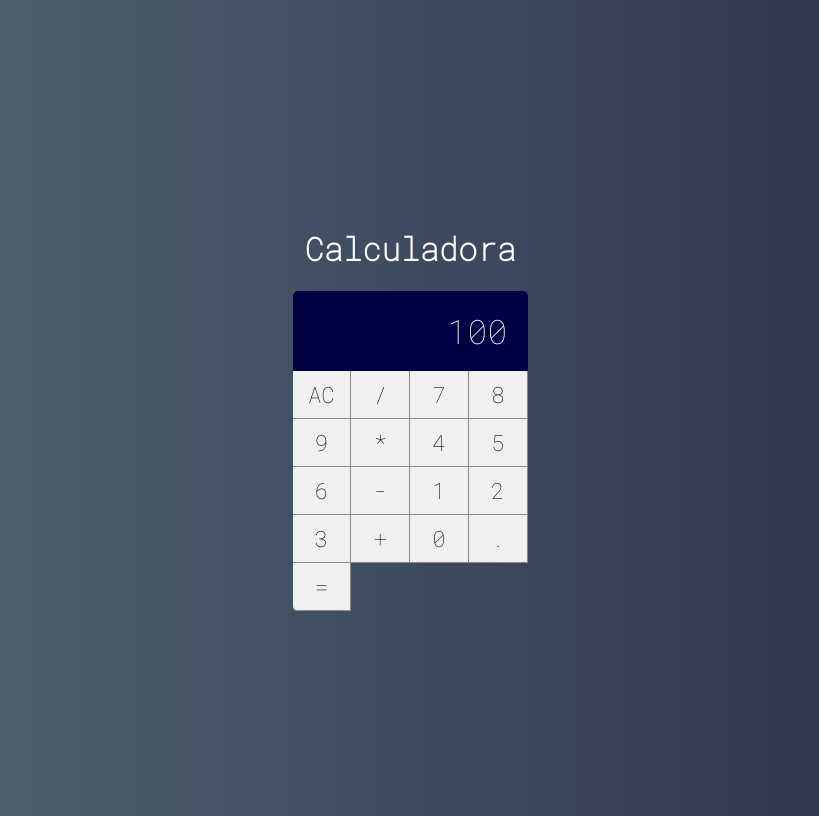
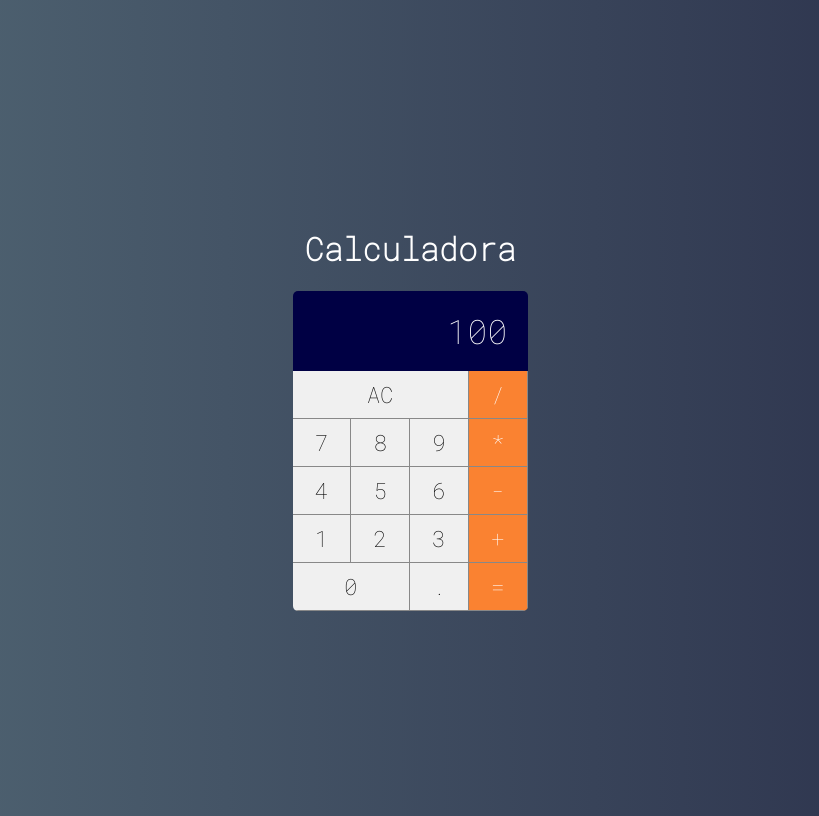
Before and after one commit to PauloAlves8039/react-calculadora, a React (Create React App) app: page / in a window 1280 px wide. Shown: the whole page, without its empty margins (230-1049 px from the left). Built offline with nearby package versions, Linux system fonts and the light colour scheme.

Commit message:
Definindo o componente Button seus estilos e eventos

```diff
--- a/src/components/Button.css
+++ b/src/components/Button.css
@@ -11,3 +11,24 @@
   border-bottom: var(--border-button);
   outline: none;
 }
+
+.button:active {
+  background-color: #ccc;
+}
+
+.button.double {
+  grid-column: span 2;
+}
+
+.button.triple {
+  grid-column: span 3;
+}
+
+.button.operation {
+  background-color: #fa8231;
+  color: #fff;
+}
+
+.button.operation:active {
+  background-color: #fa8231cc;
+}
--- a/src/components/Button.jsx
+++ b/src/components/Button.jsx
@@ -1,4 +1,19 @@
 import React from "react";
 import "./Button.css";
 
-export default (props) => <button className="button">{props.label}</button>;
+// eslint-disable-next-line import/no-anonymous-default-export
+export default (props) => {
+  let classes = "button ";
+  classes += props.operation ? "operation" : "";
+  classes += props.double ? "double" : "";
+  classes += props.triple ? "triple" : "";
+
+  return (
+    <button
+      onClick={() => props.click && props.click(props.label)}
+      className={classes}
+    >
+      {props.label}
+    </button>
+  );
+};
--- a/src/main/Calculator.jsx
+++ b/src/main/Calculator.jsx
@@ -5,27 +5,46 @@ import Button from "../components/Button";
 import Display from "../components/Display";
 
 export default class Calculator extends Component {
+  constructor(props) {
+    super(props);
+    this.clearMemory = this.clearMemory.bind(this);
+    this.setOperation = this.setOperation.bind(this);
+    this.addDigit = this.addDigit.bind(this);
+  }
+
+  clearMemory() {
+    console.log("Limpar");
+  }
+
+  setOperation(operation) {
+    console.log(operation);
+  }
+
+  addDigit(n) {
+    console.log(n);
+  }
+
   render() {
     return (
       <div className="calculator">
         <Display value={100} />
-        <Button label="AC" />
-        <Button label="/" />
-        <Button label="7" />
-        <Button label="8" />
-        <Button label="9" />
-        <Button label="*" />
-        <Button label="4" />
-        <Button label="5" />
-        <Button label="6" />
-        <Button label="-" />
-        <Button label="1" />
-        <Button label="2" />
-        <Button label="3" />
-        <Button label="+" />
-        <Button label="0" />
-        <Button label="." />
-        <Button label="=" />
+        <Button label="AC" click={this.clearMemory} triple />
+        <Button label="/" click={this.setOperation} operation />
+        <Button label="7" click={this.addDigit} />
+        <Button label="8" click={this.addDigit} />
+        <Button label="9" click={this.addDigit} />
+        <Button label="*" click={this.setOperation} operation />
+        <Button label="4" click={this.addDigit} />
+        <Button label="5" click={this.addDigit} />
+        <Button label="6" click={this.addDigit} />
+        <Button label="-" click={this.setOperation} operation />
+        <Button label="1" click={this.addDigit} />
+        <Button label="2" click={this.addDigit} />
+        <Button label="3" click={this.addDigit} />
+        <Button label="+" click={this.setOperation} operation />
+        <Button label="0" click={this.addDigit} double />
+        <Button label="." click={this.addDigit} />
+        <Button label="=" click={this.setOperation} operation />
       </div>
     );
   }
```
